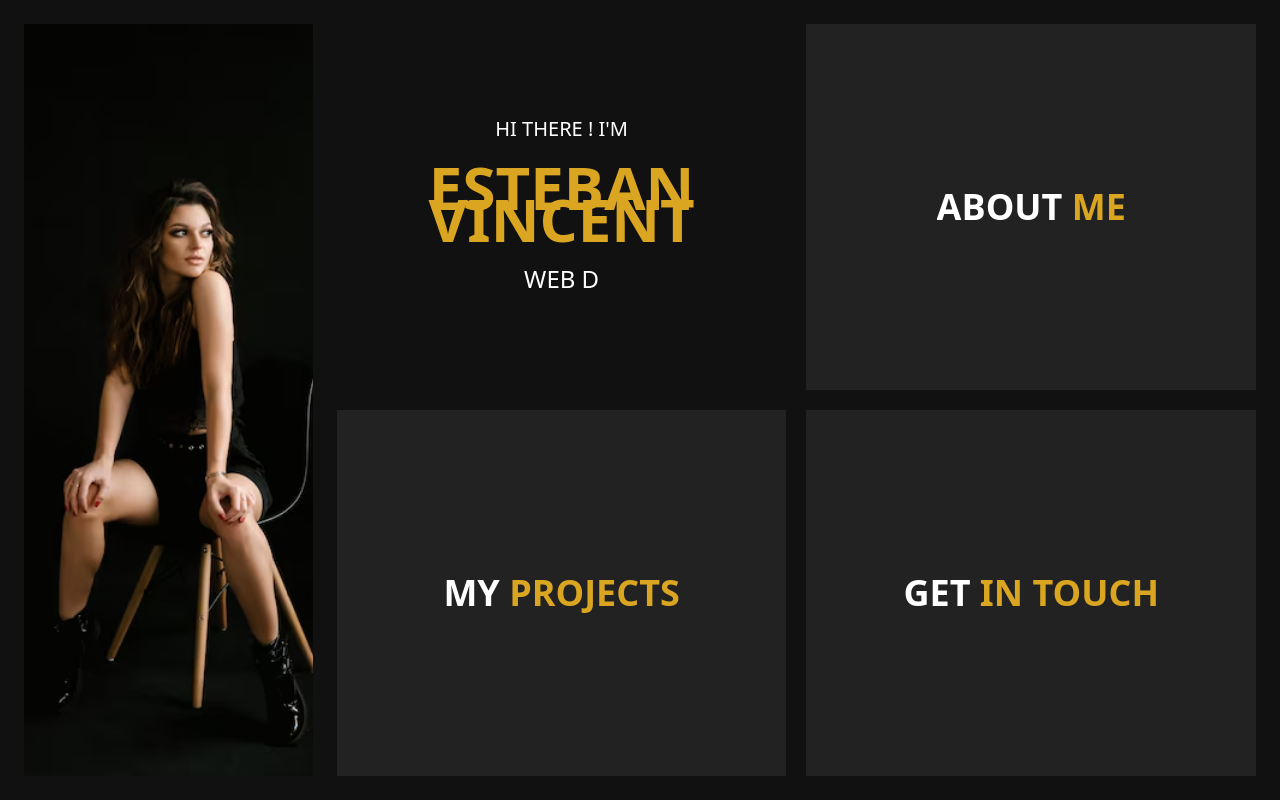
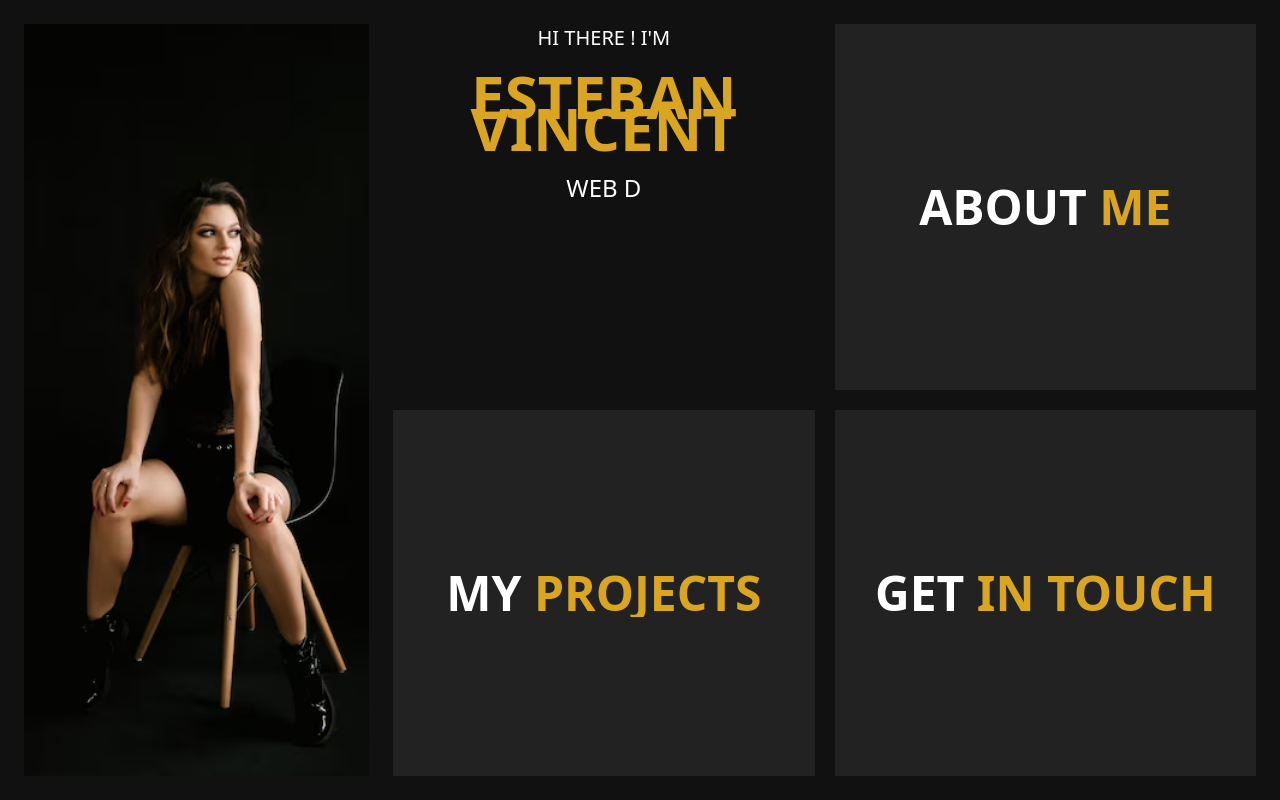
Before and after one commit to Serquand/New-Portfolio, a Nuxt app: page / in a window 1280 px wide. Built offline with nearby package versions, Linux system fonts and the light colour scheme.

Commit message:
Add animation for displaying ProjectInformation

```diff
--- a/components/MainView.vue
+++ b/components/MainView.vue
@@ -10,6 +10,7 @@ import MyProjectsSection from './MyProjectsSection.vue';
 type SelectableSection = 'about-me' | 'projects' | 'get-in-touch' | null;
 const selectedSection = ref<SelectableSection>(null);
 const projectToDisplayInformation = ref<Project | null>(null);
+const isProjectInformationVisible = ref(false);
 
 const sections = [
     {
@@ -37,6 +38,7 @@ const sections = [
 
 function handleDisplayProjectInformations(projectId: string) {
     projectToDisplayInformation.value = projects.find(project => project.id === projectId) ?? null;
+    isProjectInformationVisible.value = true;
 }
 
 function handleGoToNextProject() {
@@ -60,13 +62,24 @@ function handleGoToPreviousProject() {
     const previousProjectId = (currentIndex - 1 + projects.length) % projects.length;
     projectToDisplayInformation.value = projects[previousProjectId];
 }
+
+function handleCloseProjectInformation() {
+    isProjectInformationVisible.value = false;
+    setTimeout(() => {
+        projectToDisplayInformation.value = null;
+    }, 300);
+}
 </script>
 
 <template>
     <main class="flex pr-6">
         <div class="main-picture men hidden lg:block" />
 
-        <div class="bl-main lg:w-2/3 w-full overflow-hidden transition-all">
+        <div
+            class="relative bl-main lg:w-2/3 w-full transition-all"
+            :class="[projectToDisplayInformation ? 'overflow-hidden' : 'overflow-auto']"
+        >
+            <div>
                 <MainPresentationSection />
 
                 <section
@@ -94,15 +107,18 @@ function handleGoToPreviousProject() {
                         @click="selectedSection = null"
                     />
                 </section>
+            </div>
 
             <section
-                v-if="projectToDisplayInformation"
-                class="absolute bg-[#123] project-display"
+                class="absolute z-50 project-display transition-all duration-750 bg-[#222]"
+                :class="[isProjectInformationVisible ? 'top-0' : 'top-[100%]']"
             >
                 <ProjectInformation
+                    v-if="projectToDisplayInformation"
                     :project-to-display="projectToDisplayInformation"
                     @go-to-previous-project="handleGoToPreviousProject"
                     @go-to-next-project="handleGoToNextProject"
+                    @close-project-information="handleCloseProjectInformation"
                 />
             </section>
         </div>
@@ -118,14 +134,13 @@ function handleGoToPreviousProject() {
     height: calc(100vh - 48px);
     background-size: cover;
     background-position: center center;
-    width: calc(33.3333333333% - 24px);
+    width: 40%;
 }
 
 .bl-main {
     position: relative;
     width: 100%;
     margin-top: 24px;
-    overflow: auto;
     scrollbar-width: none;
     margin-left: 24px;
     gap: 20px;
@@ -139,7 +154,6 @@ function handleGoToPreviousProject() {
             height: 100%;
             width: 100%;
             z-index: 30;
-            top: 100%;
         }
 
         &:not(.project-display) {
@@ -156,4 +170,13 @@ function handleGoToPreviousProject() {
         }
     }
 }
+
+@keyframes go-up {
+    from {
+        top: 100%;
+    }
+    to {
+        top: 0;
+    }
+}
 </style>
--- a/components/ProjectInformation.vue
+++ b/components/ProjectInformation.vue
@@ -16,7 +16,7 @@ const emits = defineEmits<{
 </script>
 
 <template>
-    <div class="relative size-full text-white bg-[#222]">
+    <div class="relative text-white size-full">
         <XCircleIcon
             class="size-12 absolute top-8 right-12 cursor-pointer"
             @click="() => emits('close-project-information')"
--- a/components/SectionTitle.vue
+++ b/components/SectionTitle.vue
@@ -8,7 +8,7 @@ defineProps<Props>();
 </script>
 
 <template>
-    <div class="flex justify-center cursor-pointer items-center group font-black text-4xl absolute inset-0 uppercase">
+    <div class="flex justify-center cursor-pointer items-center group font-black text-5xl absolute inset-0 uppercase">
         <div class="size-fit relative overflow-hidden">
             <h3 class="opacity-0">
                 {{ beginTitle }} {{ endTitle }}
--- a/projects.json
+++ b/projects.json
@@ -46,5 +46,13 @@
         "mainPhotoUrl": "/Projects/SallePublique.png",
         "client": "Le Parapheur",
         "usedTechnologies": ["Vue", "HTML", "CSS", "JavaScript", "TypeScript"]
+    },
+    {
+        "id": "7",
+        "name": "Ma Salle Publique",
+        "urlToGo": "https://sallepublique.fr",
+        "mainPhotoUrl": "/Projects/SallePublique.png",
+        "client": "Le Parapheur",
+        "usedTechnologies": ["Vue", "HTML", "CSS", "JavaScript", "TypeScript"]
     }
 ]
```
Lines whose indentation alone changed are shown as unchanged.
